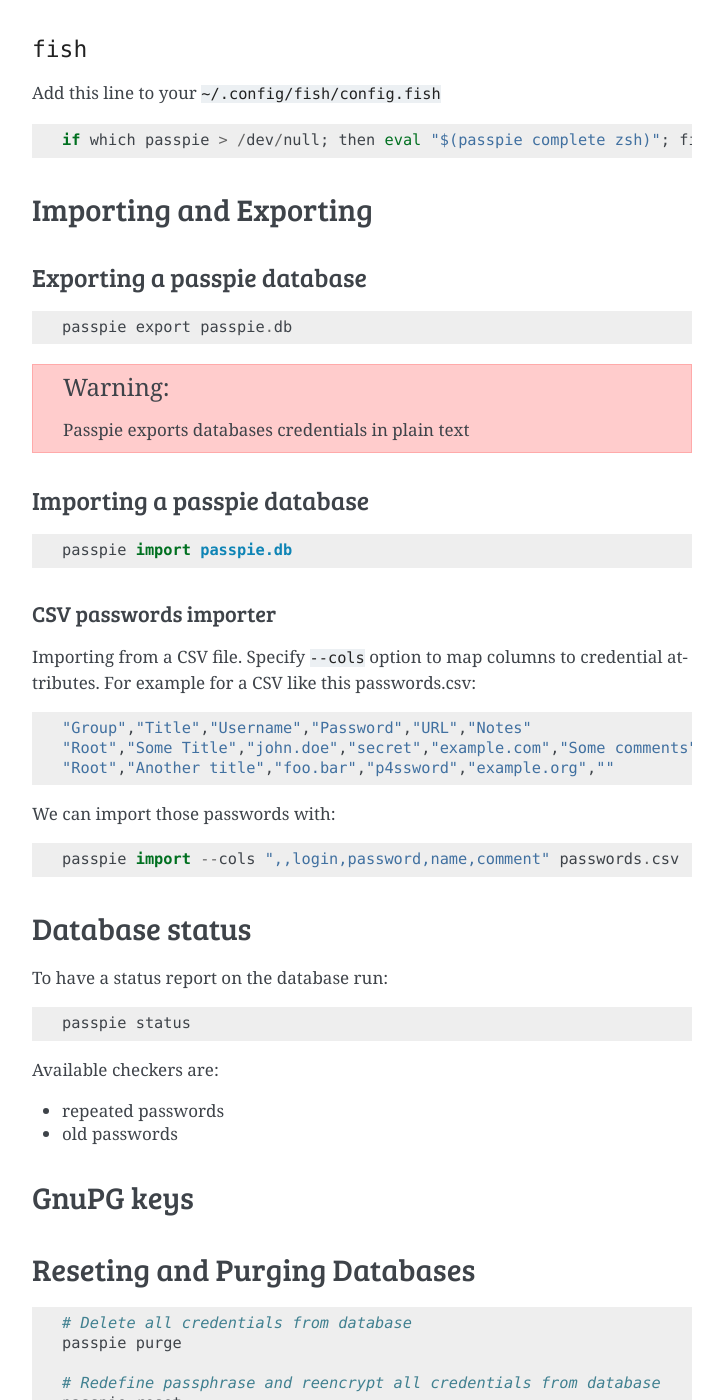
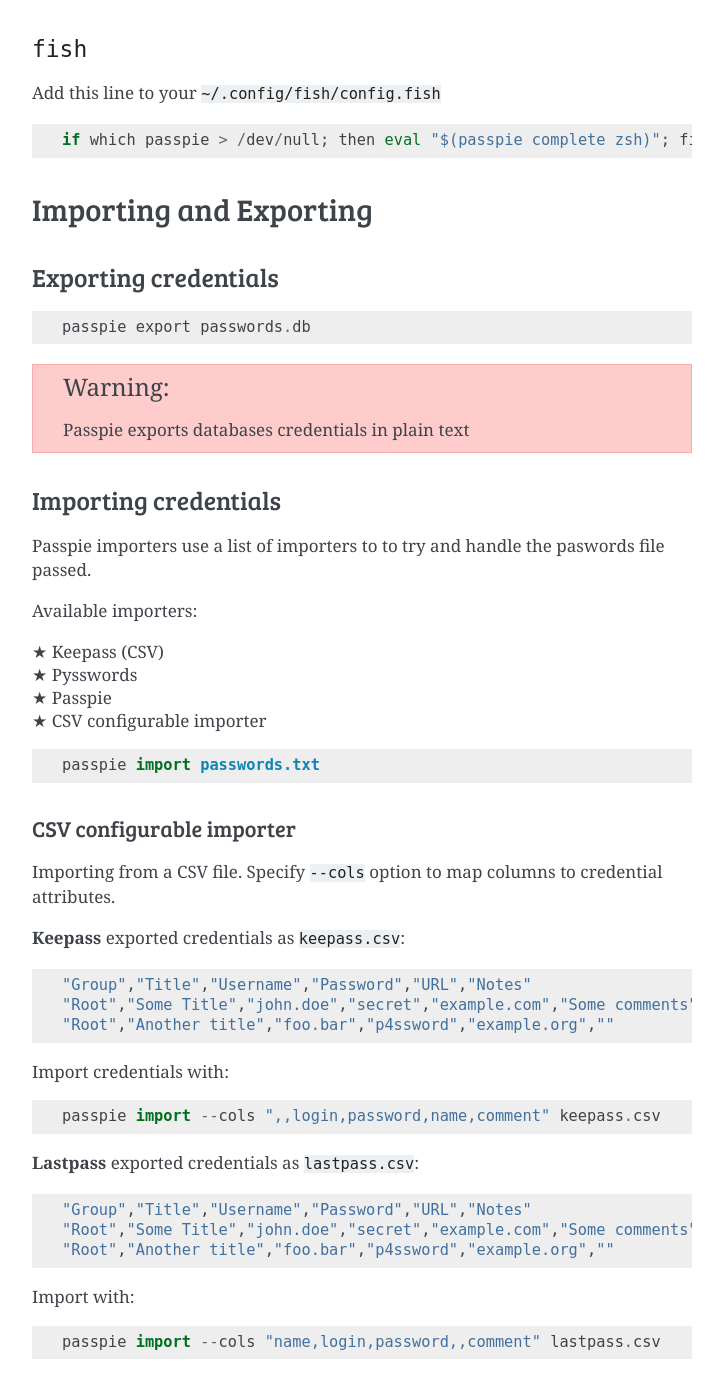
Before and after one commit to marcwebbie/passpie, a Sphinx documentation site: the page built from docs/getting_started.rst, in a window 1280 px wide and 1400 px high, scrolled down 5981 px. Shown: the whole window, without its empty margins (388-1111 px from the left). Built offline with Sphinx 7.4.7, drawn with Linux system fonts in a browser that asks for light colours.

Commit message:
Update docs

```diff
--- a/docs/_static/passpie.css
+++ b/docs/_static/passpie.css
@@ -11,7 +11,7 @@
 }
 
 pre, tt, code {
-    font-family: 'Monaco', 'Consolas', 'Menlo', 'Deja Vu Sans Mono', 'Bitstream Vera Sans Mono', monospace;
+    font-family: 'DejaVu Sans Mono', 'Consolas', 'Menlo', 'Ubuntu Mono', 'Bitstream Vera Sans Mono', monospace;
     font-size: 0.9em;
 }
 
--- a/docs/getting_started.rst
+++ b/docs/getting_started.rst
@@ -332,38 +332,61 @@
 Importing and Exporting
 -----------------------
 
-Exporting a passpie database
-++++++++++++++++++++++++++++
+Exporting credentials
++++++++++++++++++++++
 
 ::
 
-    passpie export passpie.db
+    passpie export passwords.db
 
 .. warning::
 
    Passpie exports databases credentials in plain text
 
 
-Importing a passpie database
-++++++++++++++++++++++++++++
+Importing credentials
++++++++++++++++++++++
+
+Passpie importers use a list of importers to to try and handle the paswords file passed.
+
+Available importers:
+
+| ★ Keepass (CSV)
+| ★ Pysswords
+| ★ Passpie
+| ★ CSV configurable importer
 
 ::
 
-    passpie import passpie.db
+    passpie import passwords.txt
 
 
-CSV passwords importer
-~~~~~~~~~~~~~~~~~~~~~~
+CSV configurable importer
+~~~~~~~~~~~~~~~~~~~~~~~~~
 
-Importing from a CSV file. Specify ``--cols`` option to map columns to credential attributes. For example for a CSV like this passwords.csv::
+Importing from a CSV file. Specify ``--cols`` option to map columns to credential attributes.
+
+
+**Keepass** exported credentials as ``keepass.csv``::
 
   "Group","Title","Username","Password","URL","Notes"
   "Root","Some Title","john.doe","secret","example.com","Some comments"
   "Root","Another title","foo.bar","p4ssword","example.org",""
 
-We can import those passwords with::
+Import credentials with::
 
-  passpie import --cols ",,login,password,name,comment" passwords.csv
+  passpie import --cols ",,login,password,name,comment" keepass.csv
+
+
+**Lastpass** exported credentials as ``lastpass.csv``::
+
+  "Group","Title","Username","Password","URL","Notes"
+  "Root","Some Title","john.doe","secret","example.com","Some comments"
+  "Root","Another title","foo.bar","p4ssword","example.org",""
+
+Import with::
+
+  passpie import --cols "name,login,password,,comment" lastpass.csv
 
 
 Database status
```
Also changed, not shown: README.rst (+22 -26 lines), docs/index.rst (+12 -9 lines), 15 other files.
